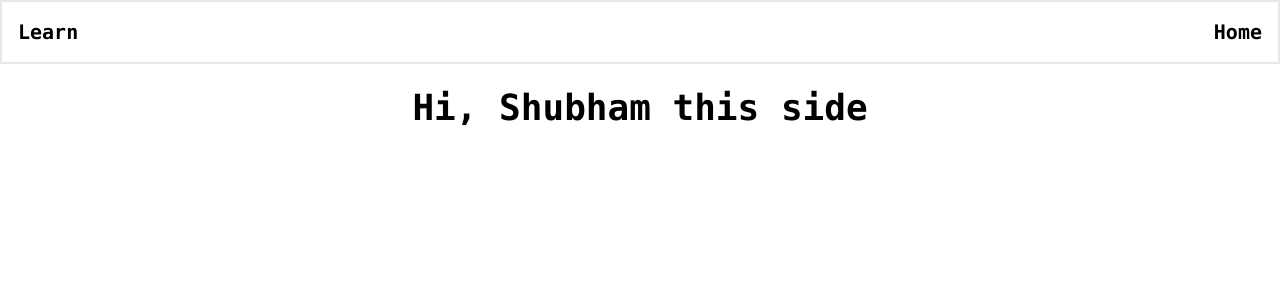
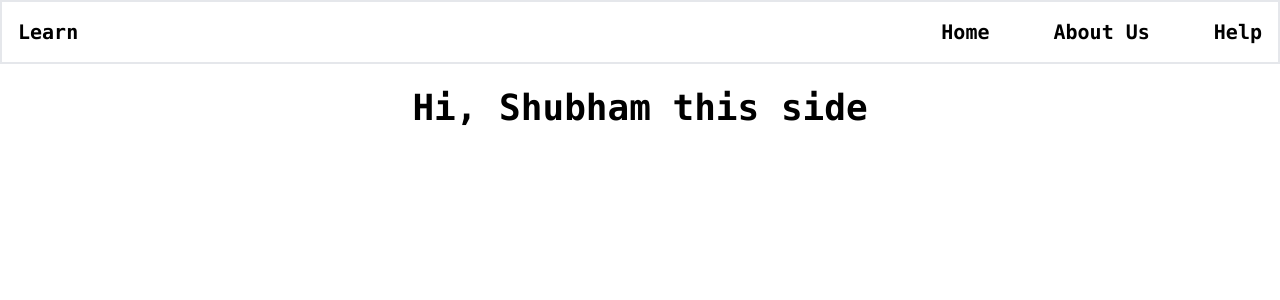
Before and after one commit to ShubhamGupta2701/Next-JS, a Next.js app in the folder learn_next/: page / in a window 1280 px wide. Shown: the top 300 px of the page. Built offline with nearby package versions, Linux system fonts and the light colour scheme.

Commit message:
changes in navbar and parent layout

```diff
--- a/learn_next/app/layout.tsx
+++ b/learn_next/app/layout.tsx
@@ -16,7 +16,10 @@ export default function RootLayout({
 }>) {
   return (
     <html lang="en">
-      <body className={inter.className}>{children}</body>
+      <body className={inter.className}>
+        {/* Hi there, Shubham this side */}
+      {children}
+      </body>
     </html>
   );
 }
--- a/learn_next/components/Navbar.tsx
+++ b/learn_next/components/Navbar.tsx
@@ -1,10 +1,18 @@
 export const Navbar = () =>{
-    return <div className="font-mono p-4 border-2 flex items-center text-xl">
+    return <div className="font-mono p-4 border-2 flex justify-center text-xl">
         <div className="font-extrabold flex-1">
             Learn
         </div>
-        <div className="font-bold">
-            Home
+        <div className="flex justify-center gap-16">
+            <div className="font-bold">
+                Home
+            </div>
+            <div className="font-bold">
+                About Us
+            </div>
+            <div className="font-bold">
+                Help
+            </div>
         </div>
     </div>
 }
```
